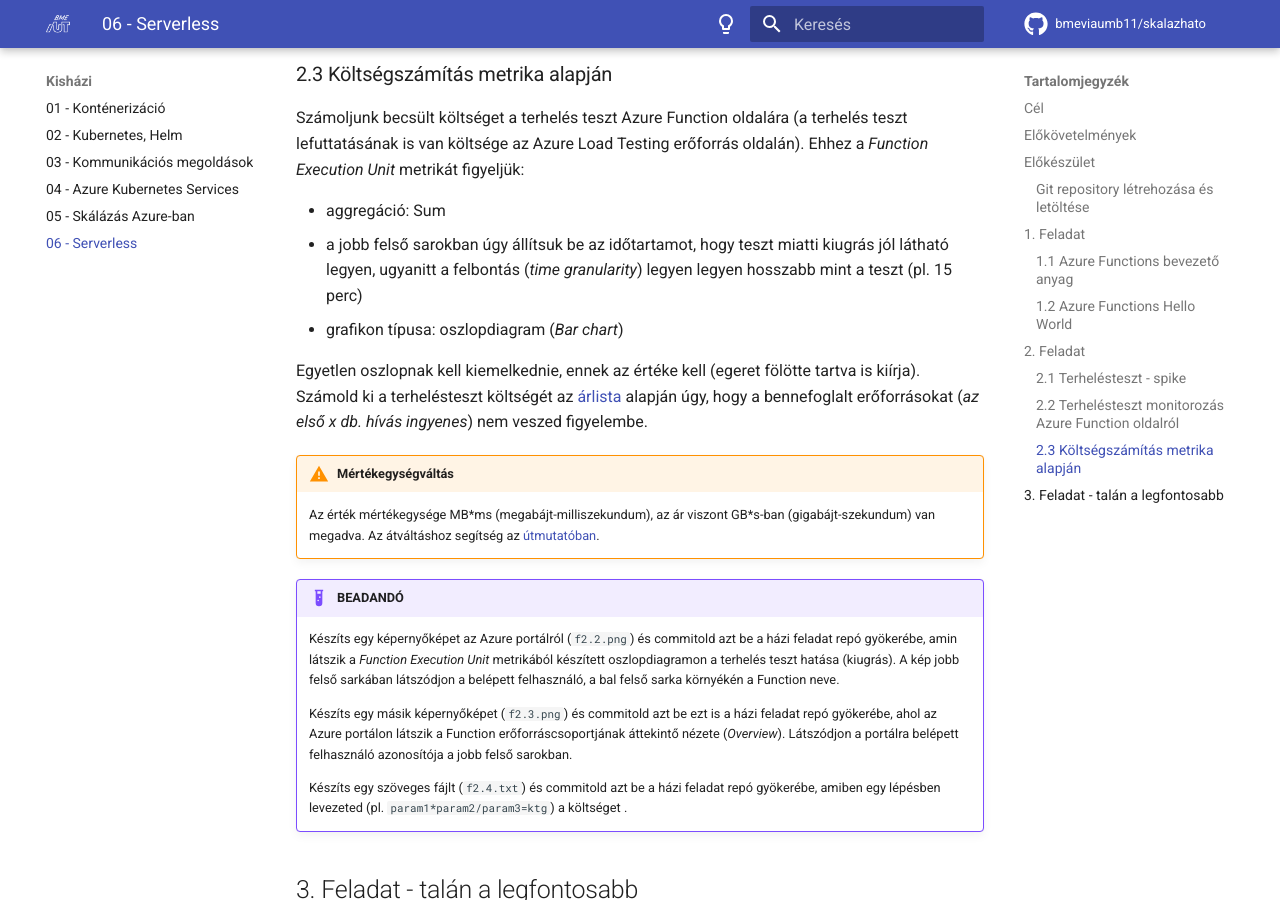
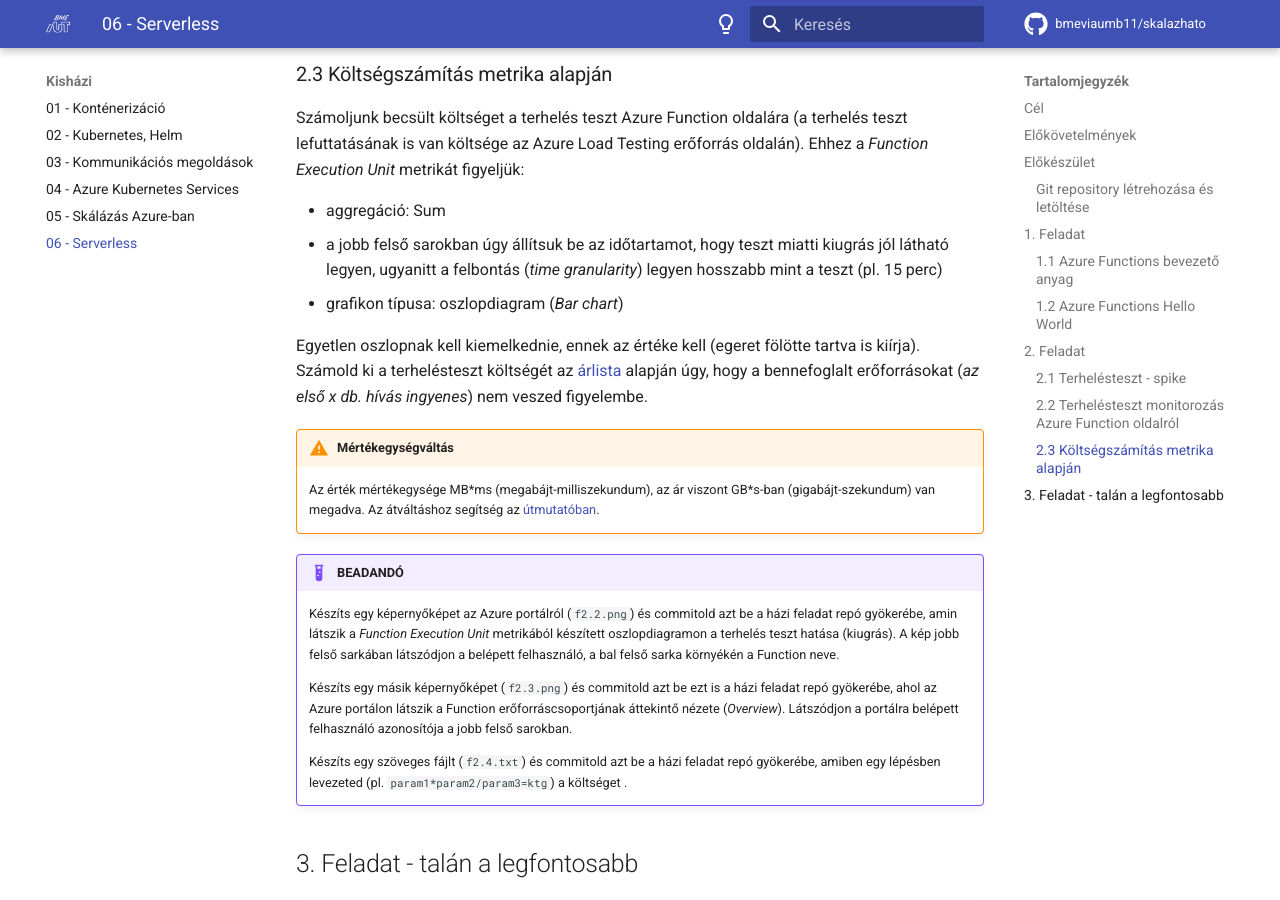
Before and after one commit to bmeviaumb11/skalazhato, an MkDocs documentation site: the page built from docs/homework/06-serverless/index.md, in a window 1280 px wide and 900 px high, scrolled down 3491 px. Built offline with MkDocs 1.6.1 and Material for MkDocs 9.7.7, drawn with Linux system fonts in a browser that asks for light colours; emoji names are drawn with the system emoji font; comment, search, counter and statistics services are not loaded.

Commit message:
fix typo in 06-serverless/index.md

```diff
--- a/docs/homework/06-serverless/index.md
+++ b/docs/homework/06-serverless/index.md
@@ -103,7 +103,7 @@
 Számoljunk becsült költséget a terhelés teszt Azure Function oldalára (a terhelés teszt lefuttatásának is van költsége az Azure Load Testing erőforrás oldalán). Ehhez a *Function Execution Unit* metrikát figyeljük:
 
 - aggregáció: Sum
-- a jobb felső sarokban úgy állítsuk be az időtartamot, hogy teszt miatti kiugrás jól látható legyen, ugyanitt a felbontás (*time granularity*) legyen legyen hosszabb mint a teszt (pl. 15 perc)
+- a jobb felső sarokban úgy állítsuk be az időtartamot, hogy teszt miatti kiugrás jól látható legyen, ugyanitt a felbontás (*time granularity*) legyen hosszabb mint a teszt (pl. 15 perc)
 - grafikon típusa: oszlopdiagram (*Bar chart*)
 
 Egyetlen oszlopnak kell kiemelkednie, ennek az értéke kell (egeret fölötte tartva is kiírja). Számold ki a terhelésteszt költségét az [árlista](https://azure.microsoft.com/en-us/pricing/details/functions/) alapján úgy, hogy a bennefoglalt erőforrásokat (*az első x db. hívás ingyenes*) nem veszed figyelembe.
```
